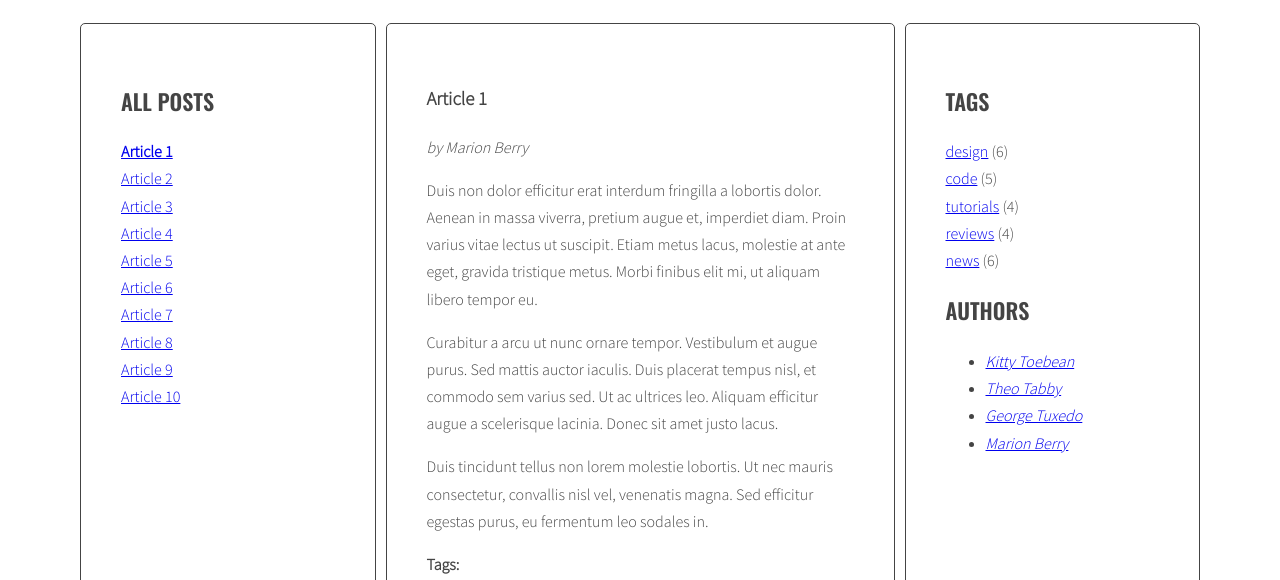
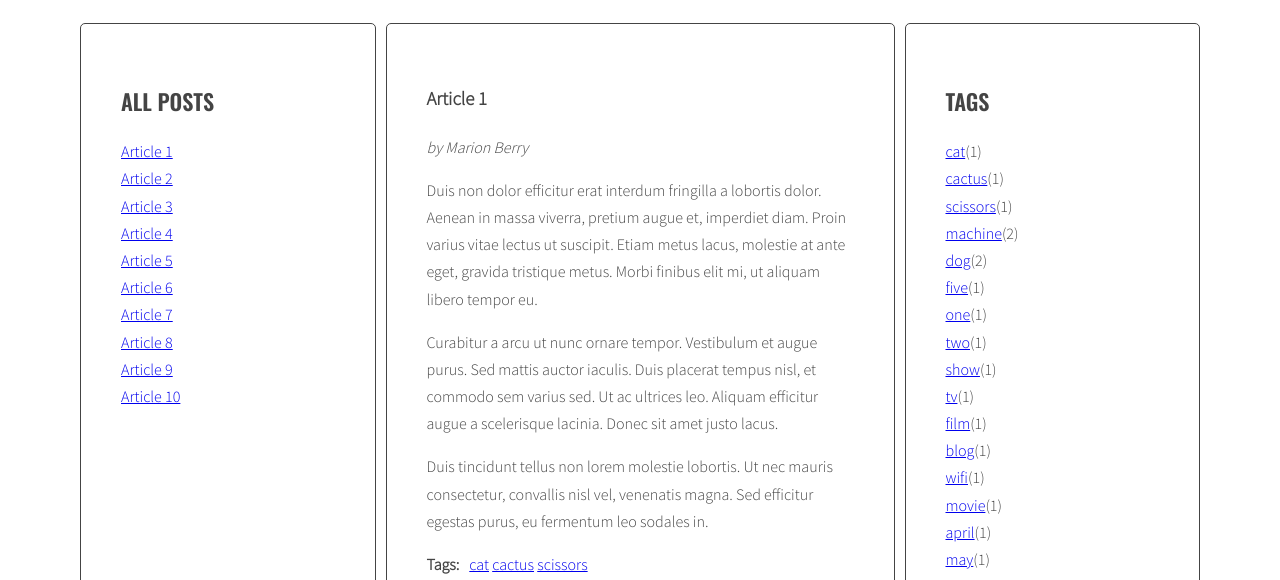
Before and after one commit to mariannasowi/javascript-blog, a website: page index.html in a window 1280 px wide. Shown: the part 220-800 px from the top of the page. Drawn offline with nearby package versions, Linux system fonts and the light colour scheme.

Commit message:
Change task -module 7.3 new-

```diff
--- a/index.html
+++ b/index.html
@@ -170,11 +170,6 @@
 <aside class="sidebar">
 	<h2 class="section-title">Tags</h2>
 	<ul class="list tags">
-		<li><a href="#">design</a> <span>(6)</span></li>
-		<li><a href="#">code</a> <span>(5)</span></li>
-		<li><a href="#">tutorials</a> <span>(4)</span></li>
-		<li><a href="#">reviews</a> <span>(4)</span></li>
-		<li><a href="#">news</a> <span>(6)</span></li>
 	</ul>
 	<h2 class="section-title">Authors</h2>
 	<ul class="post-author" data-author="">
--- a/js/script.js
+++ b/js/script.js
@@ -42,14 +42,14 @@ const titleClickHandler = function(event){
 // Module 6.4
 
 const opts = {
-  articleSelector = '.post',
-  titleSelector = '.post-title',
-  titleListSelector = '.titles',
-  articleTagsSelector = '.post-tags .list',
-  articleAuthorSelector = '.section-title .list-authors',
-  tagsListSelector = '.5',
-  caseloudClassPrefix = '.tag-size-',
-  authorsListSelector = ''
+  articleSelector: '.post',
+  titleSelector: '.post-title',
+  titleListSelector: '.titles',
+  articleTagsSelector: '.post-tags .list',
+  articleAuthorSelector: '.section-title .list-authors',
+  cloudClassCount: '5',
+  cloudClassPrefix: '.tag-size-',
+  authorsListSelector: '.authors .list'
 };
 
 
@@ -57,13 +57,13 @@ function generateTitleLinks(customSelector = ''){
   console.log('Function generateTitleLinks has started');
 
   /* remove contents of titleList */
-  const titleList = document.querySelector(optTitleListSelector);
+  const titleList = document.querySelector(opts.titleListSelector);
   console.log('Tags found');
   titleList.innerHTML = '';
   console.log('Links cleared');
 
   /* find all the articles and save them to variable articles */
-  const articles = document.querySelectorAll(optArticleSelector + customSelector);
+  const articles = document.querySelectorAll(opts.articleSelector + customSelector);
 
   let html = '';
 
@@ -75,7 +75,7 @@ function generateTitleLinks(customSelector = ''){
     console.log('Read attribute ID');
 
     /* find the title element */
-    const articleTitle = article.querySelector(optTitleSelector).innerHTML;
+    const articleTitle = article.querySelector(opts.titleSelector).innerHTML;
     console.log('Article title read');
 
     /* get the title from the title element */
@@ -114,17 +114,16 @@ function calculateTagsParams(tags){
   }
   return params;
 }
-calculateTagsParams();
 
 
 
-function calculateTagClass(){
+function calculateTagClass(count, params){
   const normalizedCount = count - params.min;
   const normalizedMax = params.max - params.min;
   const percentage = normalizedCount / normalizedMax;
-  const classNumber = Math.floor( percentage * (optCloudClassCount - 1) + 1 );
+  const classNumber = Math.floor(percentage * (opts.cloudClassCount - 1) + 1 );
+  return 'tag-size-' + classNumber;
 }
-calculateTagClass();
 
 
 
@@ -133,14 +132,14 @@ function generateTags(){
   let allTags = {};
 
   /* find all articles */
-  const articles = document.querySelectorAll(optArticleSelector);
+  const articles = document.querySelectorAll(opts.articleSelector);
   console.log('Articles found:', articles);
 
   /* START LOOP: for every article: */
   for(let article of articles){
 
     /* find tags wrapper */
-    const tagsWrapper = article.querySelector(optArticleTagsSelector);
+    const tagsWrapper = article.querySelector(opts.articleTagsSelector);
     console.log('Tag wrappers found:', tagsWrapper);
 
     /* make html variable with empty string */
@@ -253,7 +252,6 @@ function tagClickHandler(event){
   /* execute function "generateTitleLinks" with article selector as argument */
   generateTitleLinks('[data-tags~="' + tag + '"]');
 }
-tagClickHandler();
 
 
 
@@ -272,15 +270,6 @@ function addClickListenersToTags(){
   }
 }
 addClickListenersToTags();
-
-
-
-function generateAuthors(){
-  /* find all articles */
-  const articles = document.querySelectorAll(optArticleSelector);
-  console.log('Articles found:', articles);
-}
-generateAuthors();
 
 
 
@@ -328,7 +317,7 @@ function authorClickHandler(event){
   /* execute function "generateTitleLinks" with article selector as argument */
   generateTitleLinks('[data-author="' + author + '"]');
 }
-authorClickHandler();
+
 
 
 function addClickListenersToAuthors(){
```
